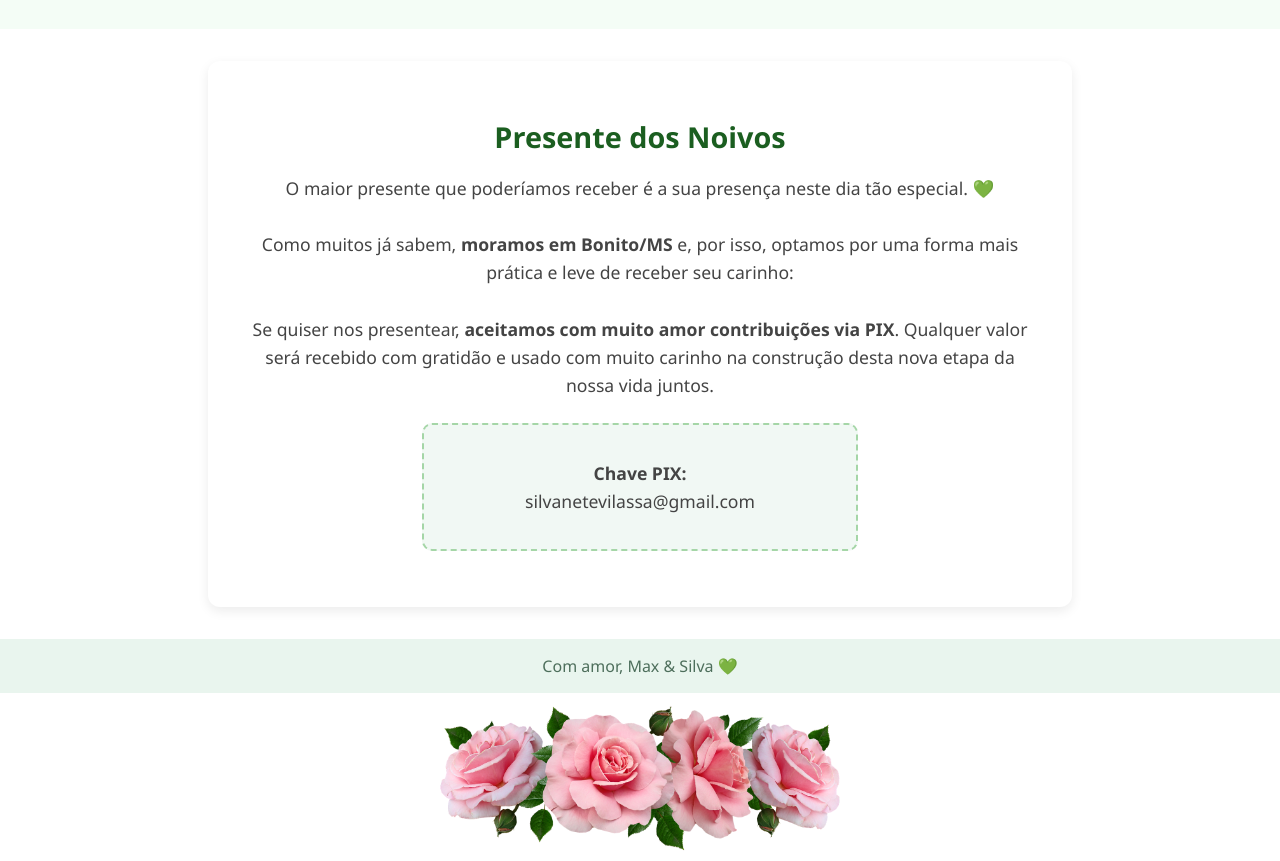
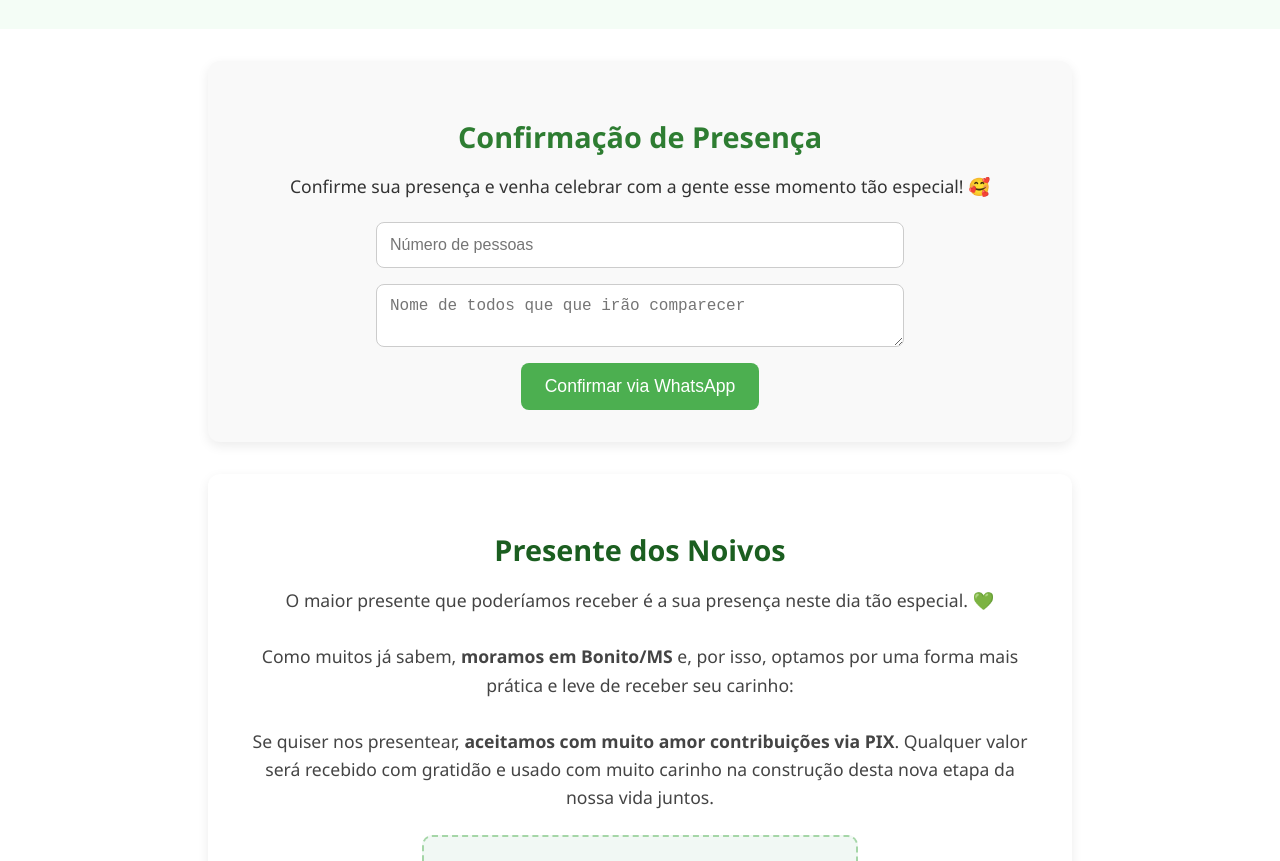
Before and after one commit to Fernanda-Teixeira-Vilassa/Casamento-Max-e-Silva, a plain HTML site: page index.html in a window 1280 px wide. Shown: the part 1641-2502 px from the top of the page. Drawn offline with Linux system fonts and the light colour scheme.

Commit message:
atualização do convite, adicionando confirmação de presença

```diff
--- a/index.html
+++ b/index.html
@@ -55,6 +55,17 @@
         <div class="photo-box" onclick="uploadPhoto(this)"><span>Foto 7</span></div>
         <div class="photo-box" onclick="uploadPhoto(this)"><span>Foto 8</span></div>
     </section>
+    <section class="rsvp">
+        <h2>Confirmação de Presença</h2>
+        <p>Confirme sua presença e venha celebrar com a gente esse momento tão especial! 🥰</p>
+
+        <form id="rsvp-form">
+          <input type="number" id="quantidade" name="quantidade" placeholder="Número de pessoas" min="1" required>
+          <textarea id="mensagem" name="mensagem" placeholder="Nome de todos que que irão comparecer"></textarea>
+          <button type="submit">Confirmar via WhatsApp</button>
+        </form>
+      </section>
+
     <section class="presentes">
         <h2>Presente dos Noivos</h2>
         <p>
--- a/script.js
+++ b/script.js
@@ -13,3 +13,33 @@ function uploadPhoto(box) {
       }
     };
   }
+// Confirmação de presença via WhatsApp
+document.getElementById("rsvp-form").addEventListener("submit", function (e) {
+    e.preventDefault();
+
+    const quantidade = document.getElementById("quantidade").value;
+    const mensagem = document.getElementById("mensagem").value;
+
+    const telefone = "27996246736"; // Número com DDD
+    const texto = `Olá! Estou confirmando presença no casamento de Max & Silva! Estarei presente com ${quantidade} pessoa(s).\n\nNome(s): ${mensagem}`;
+
+    const url = `https://wa.me/${telefone}?text=${encodeURIComponent(texto)}`;
+    window.open(url, "_blank");
+  });
+
+  // Upload de fotos na timeline
+  function uploadPhoto(element) {
+    const uploader = document.getElementById("photoUploader");
+    uploader.click();
+
+    uploader.onchange = function () {
+      const file = uploader.files[0];
+      if (file && file.type.startsWith("image/")) {
+        const reader = new FileReader();
+        reader.onload = function (e) {
+          element.innerHTML = `<img src="${e.target.result}" alt="Foto do casal" />`;
+        };
+        reader.readAsDataURL(file);
+      }
+    };
+  }
--- a/styles.css
+++ b/styles.css
@@ -166,3 +166,57 @@ header p {
     margin-top: 1.5rem;
     color: #388e3c;
   }
+
+  .rsvp {
+    background-color: #f9f9f9;
+    padding: 2rem;
+    margin: 2rem auto;
+    border-radius: 12px;
+    max-width: 800px;
+    text-align: center;
+    box-shadow: 0 4px 12px rgba(0, 0, 0, 0.08);
+  }
+
+  .rsvp h2 {
+    font-size: 1.8rem;
+    color: #2e7d32;
+    margin-bottom: 1rem;
+  }
+
+  .rsvp p {
+    font-size: 1.1rem;
+    color: #333;
+    margin-bottom: 1.5rem;
+  }
+
+  #rsvp-form {
+    display: flex;
+    flex-direction: column;
+    gap: 1rem;
+    align-items: center;
+  }
+
+  #rsvp-form input,
+  #rsvp-form textarea {
+    width: 100%;
+    max-width: 500px;
+    padding: 0.8rem;
+    border: 1px solid #ccc;
+    border-radius: 8px;
+    font-size: 1rem;
+  }
+
+  #rsvp-form button {
+    background-color: #4caf50;
+    color: white;
+    padding: 0.8rem 1.5rem;
+    border: none;
+    border-radius: 8px;
+    cursor: pointer;
+    font-size: 1.1rem;
+    transition: background 0.3s ease;
+  }
+
+  #rsvp-form button:hover {
+    background-color: #388e3c;
+  }
```
